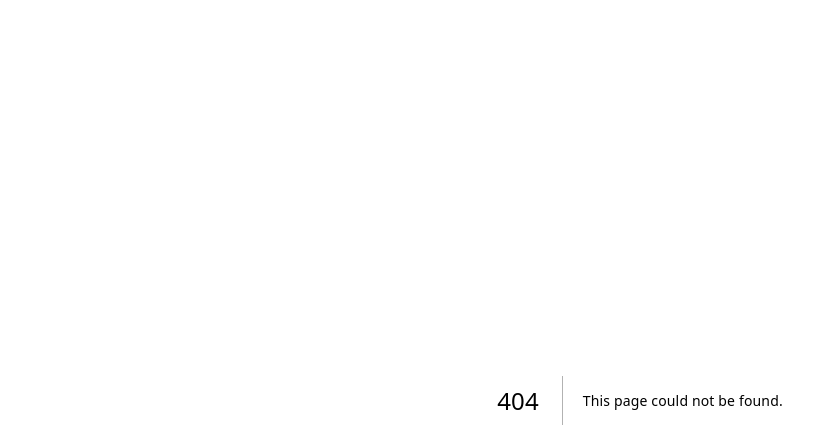
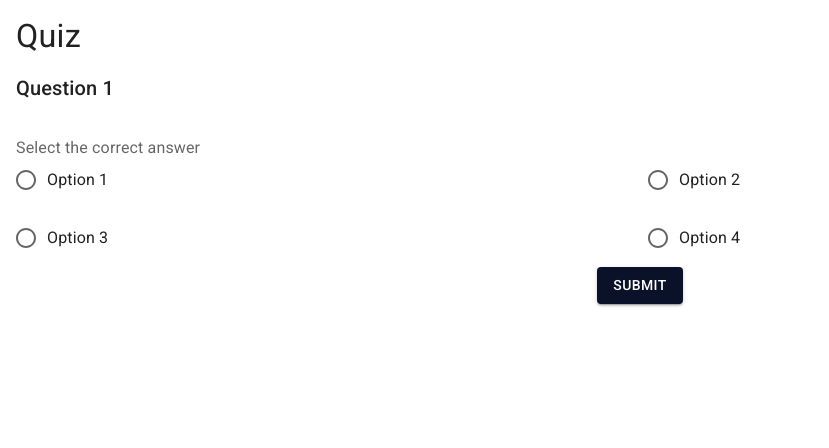
Before and after one commit to krish4693/mui-nextjs-template, a Next.js app: page /quiz in a window 1280 px wide. Before the commit this address had no page. Shown: the top 448 px of the page, without its empty margins (0-829 px from the left). Built offline with nearby package versions, Linux system fonts and the light colour scheme; what @mui/material-nextjs would draw is missing.

Commit message:
added quiz page and a sample quiz layout

```diff
--- /dev/null
+++ b/src/app/quiz/page.tsx
@@ -0,0 +1,67 @@
+"use client";
+import FormTextField from "@/components/Inputs/formTextField";
+import RadioButtons from "@/components/Inputs/radioGroup";
+import { Box, Button, Typography } from "@mui/material";
+import React from "react";
+import { useForm } from "react-hook-form";
+
+export default function page() {
+  const {
+    handleSubmit,
+    control,
+    // eslint-disable-next-line @typescript-eslint/no-unused-vars
+    formState: { errors },
+  } = useForm();
+  const options = [
+    { value: "option1", label: "Option 1" },
+    { value: "option2", label: "Option 2" },
+    { value: "option3", label: "Option 3" },
+    { value: "option4", label: "Option 4" },
+  ];
+  return (
+    <Box
+      component="form"
+      //   onSubmit={handleSubmit(onSubmit)}
+      sx={{
+        m: 2,
+        display: "flex",
+        flexDirection: "column",
+        alignItems: "center",
+      }}
+    >
+      <Typography
+        variant="h4"
+        sx={{
+          alignSelf: "flex-start", // Align question to the left
+          mb: 2, // Add spacing below the question
+        }}
+      >
+        Quiz
+      </Typography>
+      <Typography
+        variant="h6"
+        sx={{
+          alignSelf: "flex-start", // Align question to the left
+          mb: 2, // Add spacing below the question
+        }}
+      >
+        Question 1
+      </Typography>
+      <RadioButtons
+        name="selectedOption"
+        control={control}
+        label="Select the correct answer"
+        options={options}
+        rules={{ required: "Please select an option" }}
+        defaultValue="" // Initial value (optional)
+        row
+        sx={{
+          display: "grid",
+          gridTemplateColumns: "repeat(2, 1fr)", // 2 columns
+          gap: 2, // Add spacing between items
+        }}
+      />
+      <Button variant="contained" type="submit">Submit</Button>
+    </Box>
+  );
+}
--- a/src/components/Inputs/radioGroup.tsx
+++ b/src/components/Inputs/radioGroup.tsx
@@ -1,6 +1,6 @@
 import * as React from "react";
 import Radio from "@mui/material/Radio";
-import RadioGroup from "@mui/material/RadioGroup";
+import { RadioGroup, RadioGroupProps } from "@mui/material";
 import FormControlLabel from "@mui/material/FormControlLabel";
 import FormControl from "@mui/material/FormControl";
 import FormLabel from "@mui/material/FormLabel";
@@ -11,7 +11,9 @@ import {
 } from "react-hook-form";
 import { FormHelperText } from "@mui/material";
 
-interface RadioGroupProps<T extends FieldValues> extends UseControllerProps<T> {
+interface FormRadioGroupProps<T extends FieldValues>
+  extends UseControllerProps<T>,
+    Omit<RadioGroupProps, "name" | "defaultValue"> {
   label: string;
   options: { value: string | number; label: string }[];
 }
@@ -23,12 +25,12 @@ const RadioButtons = <T extends FieldValues>({
   label,
   options,
   defaultValue,
-}: RadioGroupProps<T>) => {
+  ...radioGroupProps
+}: FormRadioGroupProps<T>) => {
   const {
     field,
     fieldState: { error },
-
-  } = useController({ name, control, rules,defaultValue });
+  } = useController({ name, control, rules, defaultValue });
 
   // eslint-disable-next-line @typescript-eslint/no-unused-vars
   const [value, setValue] = React.useState("female");
@@ -38,9 +40,14 @@ const RadioButtons = <T extends FieldValues>({
   };
 
   return (
-    <FormControl>
+    <FormControl fullWidth margin="normal">
       <FormLabel id="demo-controlled-radio-buttons-group">{label}</FormLabel>
-      <RadioGroup {...field} value={field.value ?? ""} onChange={handleChange}>
+      <RadioGroup
+        {...field}
+        value={field.value ?? ""}
+        onChange={handleChange}
+        {...radioGroupProps}
+      >
         {options.map((option) => (
           <FormControlLabel
             key={option.value}
```
Also changed, not shown: src/app/settings/page.tsx (added, +7 -0 lines).
